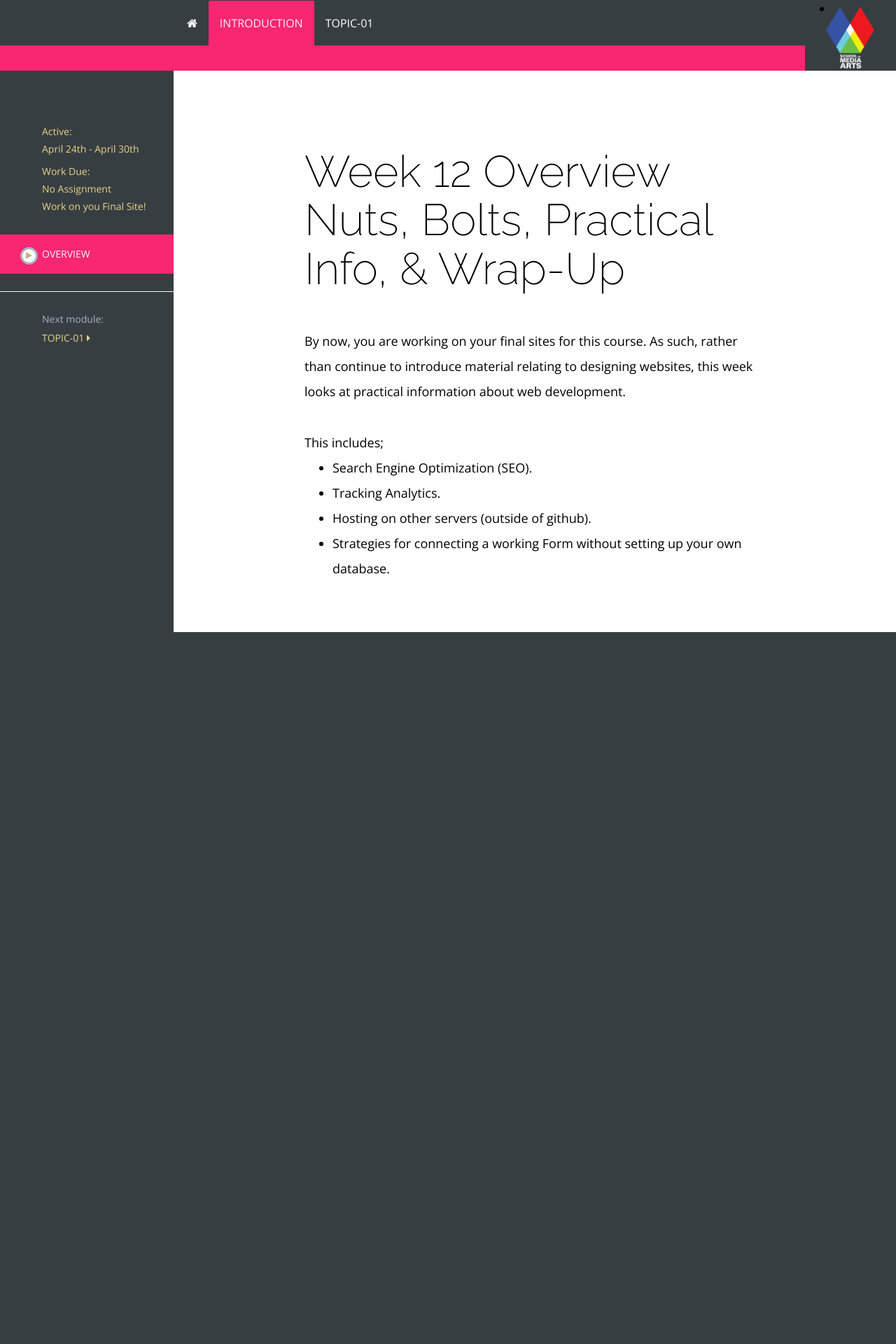
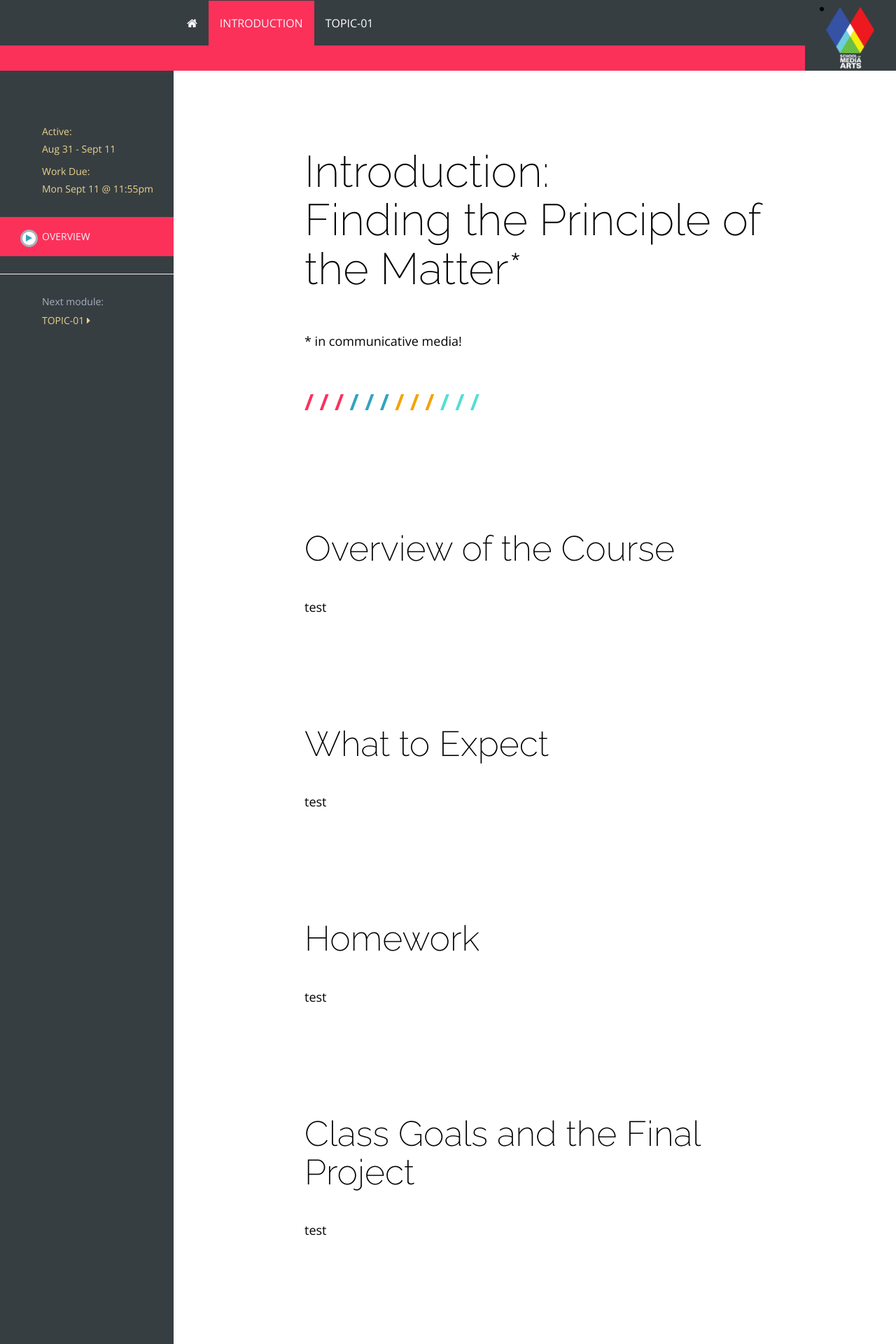
Before and after one commit to Media-Ed-Online/princ-int-media-2017aut, a Jekyll site: the page built from modules/introduction/_posts/2017-01-01-overview.md, in a window 1280 px wide. Shown: the top 1920 px of the page at 70% size. Built offline with Jekyll 4.4.1, drawn with Linux system fonts in a browser that asks for light colours; nearby versions of some CDN libraries; before the commit the page ends 903 px from its top, so only the background shows below that; some of the changed text lies outside the part shown.

Commit message:
Changed colors, removed topics from navbar.

```diff
--- a/_data/dates.yml
+++ b/_data/dates.yml
@@ -1,18 +1,18 @@
-1: ["January 23rd - January 29th", "January 30th @ 11:59pm"]
-2: ["January 30th - February 12th<br>Note: Two week long sequence.", "February 13th @ 11:59pm"]
-3: ["February 13th - February 19th", "February 20th @ 11:59pm"]
-4: ["February 20th - February 26th", "February 27th @ 11:59pm"]
-5: ["February 27th - March 5th", "March 6th @ 11:59pm"]
-6: ["March 7th - March 12th", "March 13th @ 11:59pm"]
-7: ["March 13th - March 19th<br>Note: Spring Break is March 20-24.", "NO HOMEWORK ASSIGNMENT THIS WEEK"]
-8: ["March 27th - April 2nd", "April 3rd @ 11:59pm"]
-9: ["April 3rd - April 9th", "April 10th @ 11:59pm"]
+# Introduction Details
+00: ["Aug 31 - Sept 11", "Mon Sept 11 @ 11:55pm"]
+
+# Topics
+01: ["Sept 12 - Sept 18", "Mon Sept 18 @ 11:55PM"]
+02: ["January 30th - February 12th<br>Note: Two week long sequence.", "February 13th @ 11:59pm"]
+03: ["February 13th - February 19th", "February 20th @ 11:59pm"]
+04: ["February 20th - February 26th", "February 27th @ 11:59pm"]
+05: ["February 27th - March 5th", "March 6th @ 11:59pm"]
+06: ["March 7th - March 12th", "March 13th @ 11:59pm"]
+07: ["March 13th - March 19th<br>Note: Spring Break is March 20-24.", "NO HOMEWORK ASSIGNMENT THIS WEEK"]
+08: ["March 27th - April 2nd", "April 3rd @ 11:59pm"]
+09: ["April 3rd - April 9th", "April 10th @ 11:59pm"]
 10: ["April 10th - April 16th", "April 17th @ 11:59pm"]
 11: ["April 17th - April 23th", "April 24th @ 11:59pm"]
-12: ["April 24th - April 30th", "No Assignment<br>Work on you Final Site!"]
-
-# Since we expanded week 2, to be a 2 week sequence, there is no week 13 module this semester (Spring 2017)
-# 13: ["April 24th - April 30th", "May 1st @ 11:59pm"]
 
 # Final Project Details
-0: ["April 17th - May 12th", "Friday, May 12th @ NOON"]
+13: ["April 17th - May 12th", "Friday, May 12th @ NOON"]
--- a/_sass/p2pu-css-framework/_variables.scss
+++ b/_sass/p2pu-css-framework/_variables.scss
@@ -15,23 +15,32 @@
 $gray-snow:             #FCFCFC;
 
 // $brand-primary:         #574c29;
-$brand-primary:         #f92672;
+// $brand-primary:         #f92672; MUSICK
+$brand-primary:         #FC315A;
 // $brand-dark:            #2E3236;
 // $brand-dark:            #272822;
 $brand-dark:            #373e42;
-$brand-light:           #C0B283;
-$brand-compliment-1:    #2d85af;
+// $brand-light:           #C0B283; MUSICK
+$brand-light:           #33A3C1;
+// $brand-compliment-1:    #2d85af; MUSICK
+$brand-compliment-1:    #F5A205;
+// $brand-compliment-2:    #e9d28a; MUSICK
 $brand-compliment-2:    #e9d28a;
-$brand-accent:          #f92672;
+// $brand-accent:          #f92672; MUSICK
+$brand-accent:          #FC315A;
 
 $code-background: $brand-dark;
 // $code-background: #272822;
 
 
-$brand-success:         #B7D500;
-$brand-info:            #05C6B4;
-$brand-warning:         #FFBC1A;
-$brand-danger:          #FC7100;
+// $brand-success:         #B7D500; MUSICK
+$brand-success:         #53DFD3;
+// $brand-info:            #05C6B4; MUSICK
+$brand-info:            #33A3C1;
+// $brand-warning:         #FFBC1A; MUSICK
+$brand-warning:         #F5A205;
+// $brand-danger:          #FC7100; MUSICK
+$brand-danger:          #FC315A;
 
 
 $p2pu-orange:           $brand-danger;
--- a/modules/introduction/_posts/2017-01-01-overview.md
+++ b/modules/introduction/_posts/2017-01-01-overview.md
@@ -1,15 +1,44 @@
 ---
 title: Overview
-module: 12
+module: 00
 ---
 
-# Week 12 Overview<br />Nuts, Bolts, Practical Info, & Wrap-Up
+# Introduction: <br /> Finding the Principle of the Matter*
+\* in communicative media!
 
-By now, you are working on your final sites for this course. As such, rather than continue to introduce material relating to designing websites, this week looks at practical information about web development.
+<span style="color: #FC315A; font-size: xx-large; font-weight: bold">/ / / </span>
+<span style="color: #33A3C1; font-size: xx-large; font-weight: bold">/ / / </span>
+<span style="color: #F5A205; font-size: xx-large; font-weight: bold">/ / / </span>
+<span style="color: #53DFD3; font-size: xx-large; font-weight: bold">/ / /</span>
 
-This includes;
 
-- Search Engine Optimization (SEO).
-- Tracking Analytics.
-- Hosting on other servers (outside of github).
-- Strategies for connecting a working Form without setting up your own database.
+## Overview of the Course
+test
+
+
+## What to Expect
+test
+
+
+## Homework
+test
+
+
+## Class Goals and the Final Project
+test
+
+
+## The Syllabus
+test
+
+
+# Your Instructor
+test
+
+
+# Overview the Rest of This Week
+For the rest of this week, you are asked to accomplish to main goals.
+
+1. Consider what the "interaction" and "reaction" are.
+
+2. Start to acquire comfort in your development environment.
```
Also changed, not shown: modules/topic-01/_posts/2017-01-01-overview.md (added, +12 -0 lines), modules/topic-01/_posts/2017-01-02-point-01.md (added, +10 -0 lines), modules/topic-01/_posts/2017-01-03-point-02.md (added, +7 -0 lines), modules/topic-01/_posts/welcome-to-webdev.md (renamed from modules/topic-01/_posts/2017-01-01-welcome-to-webdev.md, +1 -3 lines), modules/topic-01/_posts/developmentenvironment.md (renamed from modules/topic-01/_posts/2017-01-04-developmentenvironment.md), modules/topic-01/_posts/github-part1.md (renamed from modules/topic-01/_posts/2017-01-05-github-part1.md), modules/topic-01/_posts/the-internet.md (renamed from modules/topic-01/_posts/2017-01-02-the-internet.md), modules/topic-01/_posts/whatiswebdevelopment.md (renamed from modules/topic-01/_posts/2017-01-03-whatiswebdevelopment.md), 2 other files.
